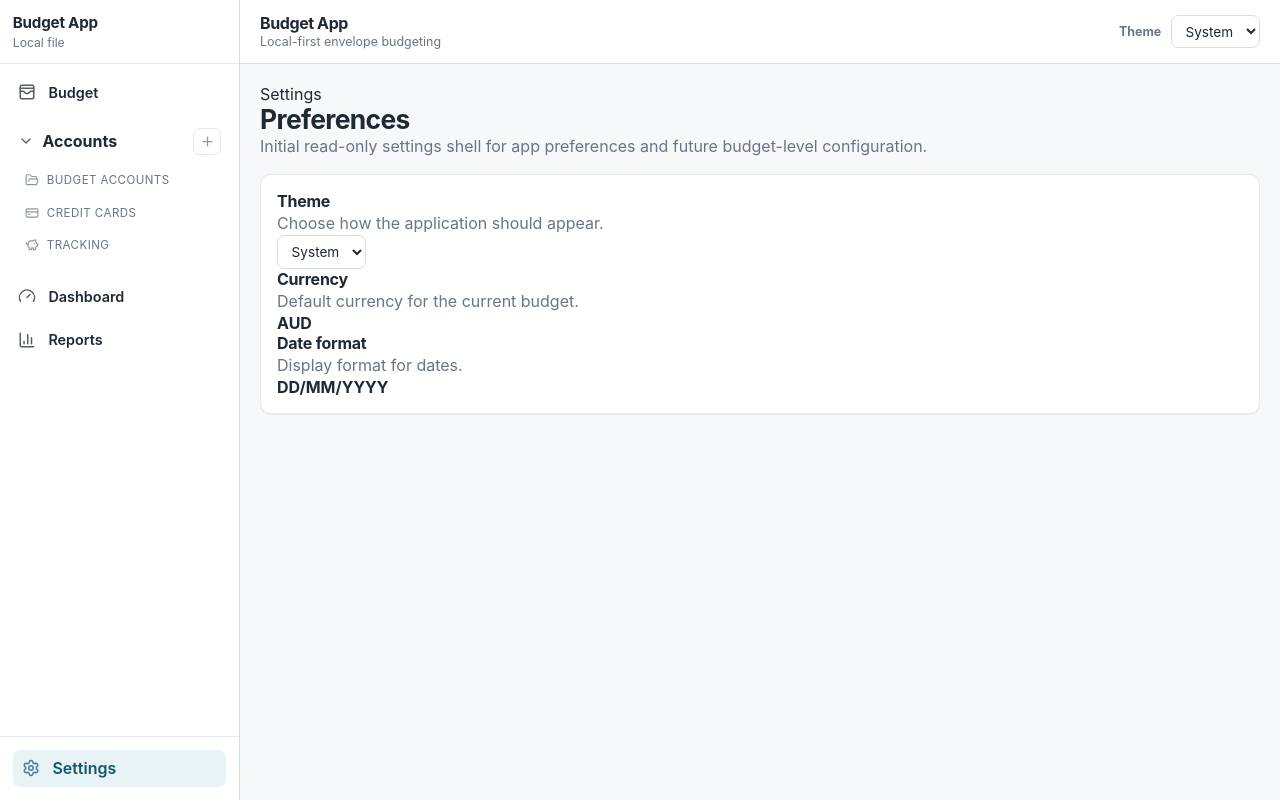
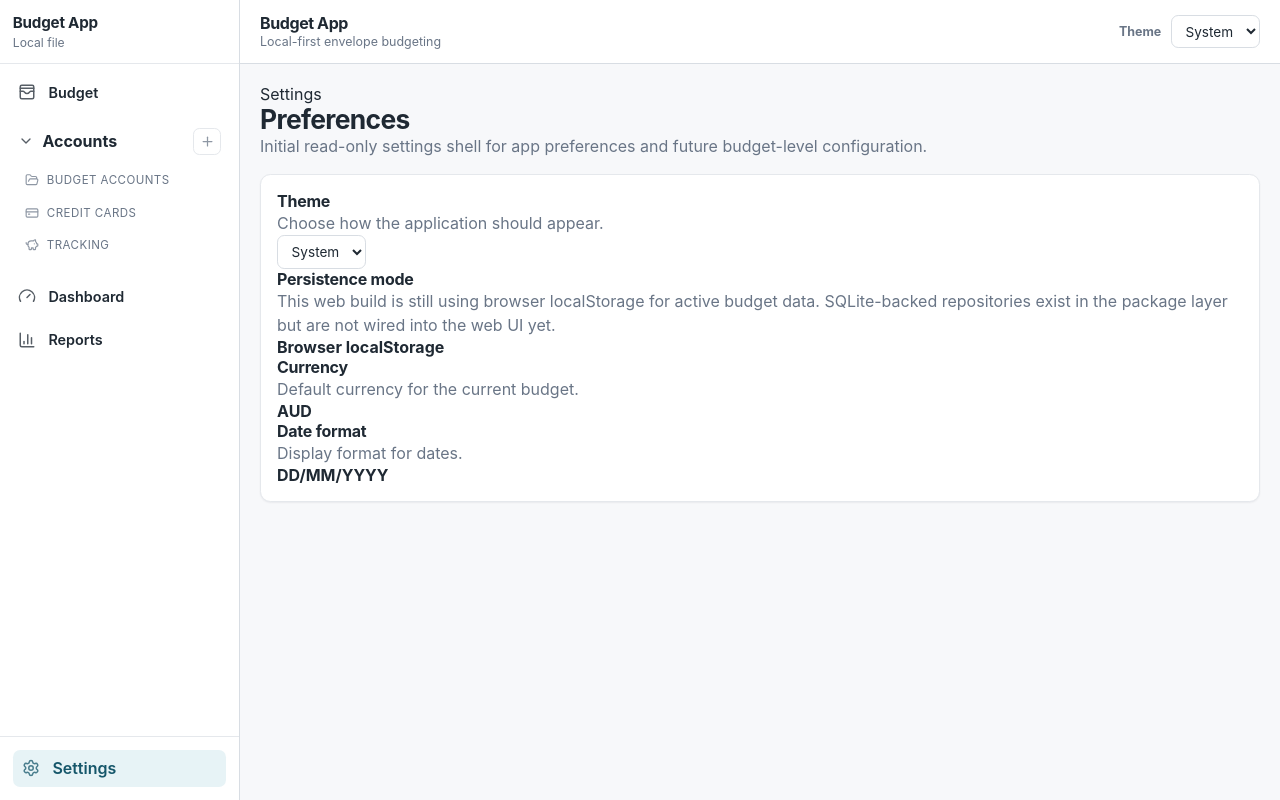
Before and after one commit to sjmclean/budget-app, a React (Vite) app in the folder apps/web/: page /settings in a window 1280 px wide. Built offline with nearby package versions, Linux system fonts and the light colour scheme.

Commit message:
Audit: persistence review and codebase assessment

```diff
--- /dev/null
+++ b/apps/web/src/features/persistence/persistenceMode.ts
@@ -0,0 +1,26 @@
+export type PersistenceMode = "browser-local-storage" | "database-adapter-pending";
+
+export interface PersistenceModeSummary {
+  mode: PersistenceMode;
+  label: string;
+  description: string;
+  risk: "prototype" | "production-ready";
+}
+
+/**
+ * Current web persistence status.
+ *
+ * The package/backend layer contains SQLite repositories and application services,
+ * but the React web app still writes budget data through browser localStorage
+ * feature services. Keep this centralised so UI and future tests can expose the
+ * distinction clearly while the DB-backed adapter is introduced incrementally.
+ */
+export function getPersistenceModeSummary(): PersistenceModeSummary {
+  return {
+    mode: "browser-local-storage",
+    label: "Browser localStorage",
+    description:
+      "This web build is still using browser localStorage for active budget data. SQLite-backed repositories exist in the package layer but are not wired into the web UI yet.",
+    risk: "prototype",
+  };
+}
--- a/apps/web/src/pages/SettingsPage.tsx
+++ b/apps/web/src/pages/SettingsPage.tsx
@@ -1,9 +1,11 @@
 import { Card } from "../components/ui/Card";
+import { getPersistenceModeSummary } from "../features/persistence/persistenceMode";
 import { useUIStore, type ThemeMode } from "../stores/uiStore";
 
 export function SettingsPage() {
   const theme = useUIStore((state) => state.theme);
   const setTheme = useUIStore((state) => state.setTheme);
+  const persistenceMode = getPersistenceModeSummary();
 
   return (
     <div className="page-stack">
@@ -34,6 +36,16 @@ export function SettingsPage() {
           </select>
         </div>
 
+
+        <div className="settings-row">
+          <div>
+            <h2>Persistence mode</h2>
+            <p className="muted">{persistenceMode.description}</p>
+          </div>
+
+          <strong>{persistenceMode.label}</strong>
+        </div>
+
         <div className="settings-row">
           <div>
             <h2>Currency</h2>
```
Also changed, not shown: 1 other file (tests, documents, lock files or other folders).
